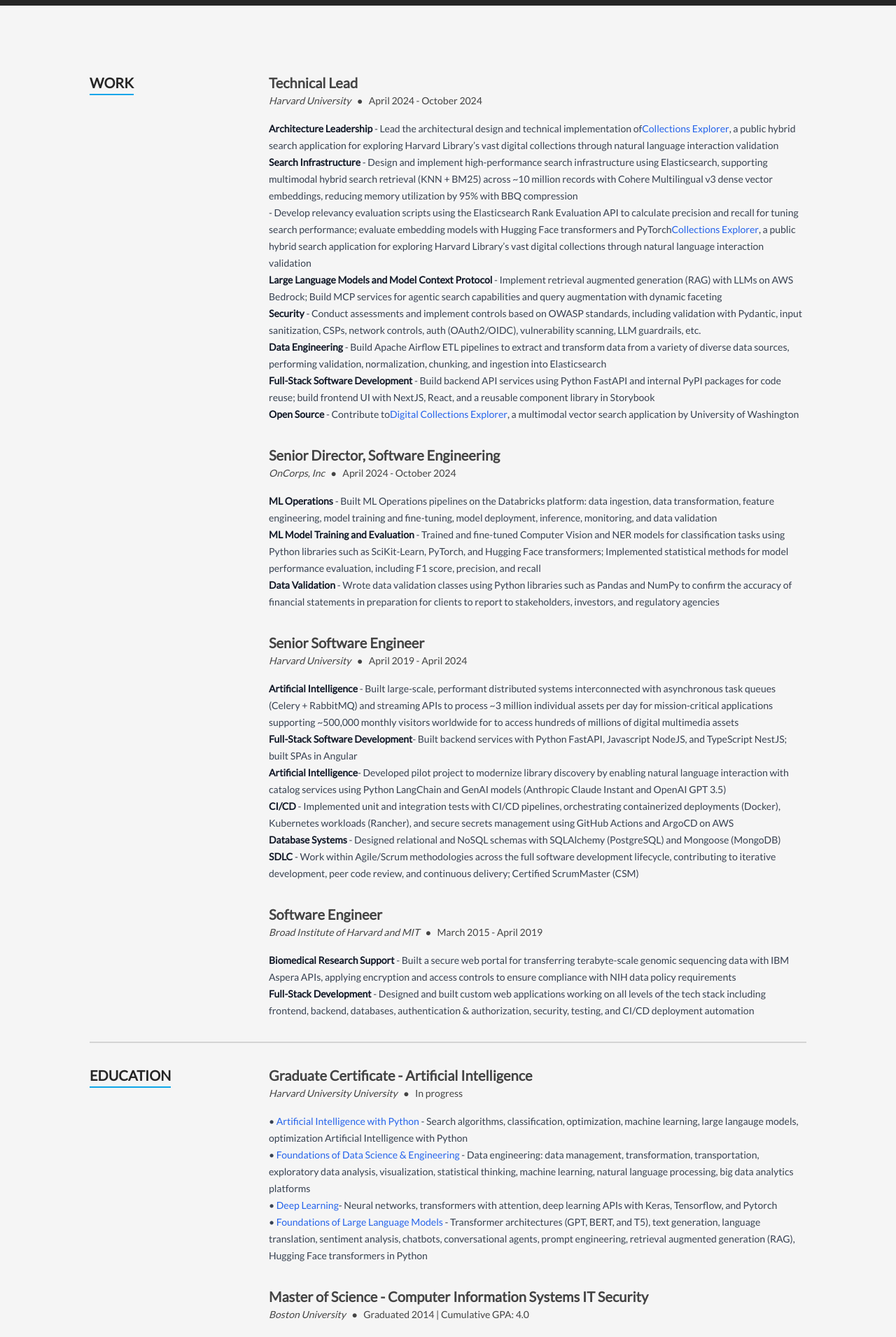
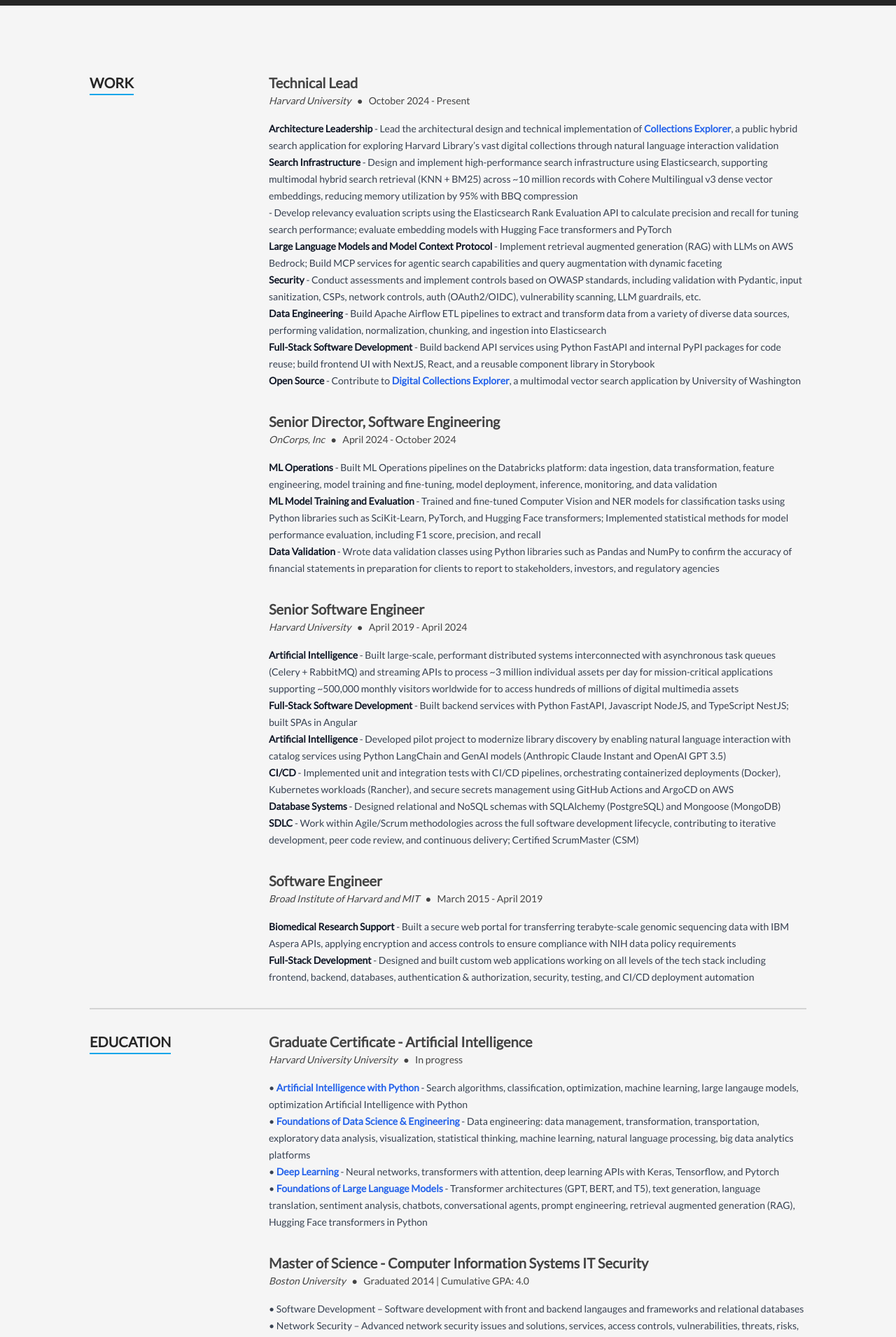
Before and after one commit to ktamaral/ktamaral-portfolio-react, a Next.js app: page / in a window 1280 px wide. Shown: the part 1240-3150 px from the top of the page at 70% size. Built offline with nearby package versions, Linux system fonts and the light colour scheme.

Commit message:
Update resume march 26

```diff
--- a/docker-compose-local.yml
+++ b/docker-compose-local.yml
@@ -1,4 +1,3 @@
-version: '3.7'
 services:
 
   app:
--- a/src/components/Sections/Hero.tsx
+++ b/src/components/Sections/Hero.tsx
@@ -35,7 +35,9 @@
                     primary ? 'border-sky-500 ring-sky-500' : 'border-white ring-white',
                   )}
                   href={href}
-                  key={text}>
+                  key={text}
+                  target="_blank"
+                  rel="noopener noreferrer">
                   {text}
                   {Icon && <Icon className="h-5 w-5 text-white sm:h-6 sm:w-6" />}
                 </a>
--- a/src/data/data.tsx
+++ b/src/data/data.tsx
@@ -218,14 +218,14 @@
     content: (
       <p>
         •{" "}
-        <a href="https://coursebrowser.dce.harvard.edu/course/introduction-to-artificial-intelligence-with-python-3/">
+        <a href="https://coursebrowser.dce.harvard.edu/course/introduction-to-artificial-intelligence-with-python-3/" target="_blank" rel="noopener noreferrer">
           {" "}
           Artificial Intelligence with Python
         </a>{" "}
         - Search algorithms, classification, optimization, machine learning,
         large langauge models, optimization Artificial Intelligence with Python
         <br />•{" "}
-        <a href="https://coursebrowser.dce.harvard.edu/course/foundations-of-data-science-and-engineering/">
+        <a href="https://coursebrowser.dce.harvard.edu/course/foundations-of-data-science-and-engineering/" target="_blank" rel="noopener noreferrer">
           {" "}
           Foundations of Data Science & Engineering
         </a>{" "}
@@ -233,13 +233,13 @@
         exploratory data analysis, visualization, statistical thinking, machine
         learning, natural language processing, big data analytics platforms
         <br />•{" "}
-        <a href="https://coursebrowser.dce.harvard.edu/course/deep-learning/">
+        <a href="https://coursebrowser.dce.harvard.edu/course/deep-learning/" target="_blank" rel="noopener noreferrer">
           Deep Learning
-        </a>
+        </a>{" "}
         - Neural networks, transformers with attention, deep learning APIs with
         Keras, Tensorflow, and Pytorch
         <br />•{" "}
-        <a href="https://coursebrowser.dce.harvard.edu/course/foundations-of-large-language-models/">
+        <a href="https://coursebrowser.dce.harvard.edu/course/foundations-of-large-language-models/" target="_blank" rel="noopener noreferrer">
           Foundations of Large Language Models
         </a>{" "}
         - Transformer architectures (GPT, BERT, and T5), text generation,
@@ -284,14 +284,14 @@
 
 export const experience: TimelineItem[] = [
   {
-    date: "April 2024 - October 2024",
+    date: "October 2024 - Present",
     location: "Harvard University",
     title: "Technical Lead",
     content: (
       <p>
         <strong className="text-black-100">Architecture Leadership</strong>{" "}-
-        Lead the architectural design and technical implementation of
-        <a href="https://collex.lib.harvard.edu">Collections Explorer</a>, a
+        Lead the architectural design and technical implementation of{" "}
+        <a href="https://collex.lib.harvard.edu" target="_blank" rel="noopener noreferrer">Collections Explorer</a>, a
         public hybrid search application for exploring Harvard Library’s vast
         digital collections through natural language interaction validation
         <br />
@@ -305,9 +305,6 @@
         Rank Evaluation API to calculate precision and recall for tuning search
         performance; evaluate embedding models with Hugging Face transformers
         and PyTorch
-        <a href="https://collex.lib.harvard.edu">Collections Explorer</a>, a
-        public hybrid search application for exploring Harvard Library’s vast
-        digital collections through natural language interaction validation
         <br />
         <strong className="text-black-100">
           Large Language Models and Model Context Protocol
@@ -333,8 +330,8 @@
         packages for code reuse; build frontend UI with NextJS, React, and a
         reusable component library in Storybook
         <br />
-        <strong className="text-black-100">Open Source</strong>{" "}- Contribute to
-        <a href="https://arxiv.org/abs/2507.00961">
+        <strong className="text-black-100">Open Source</strong>{" "} - Contribute to{" "}
+        <a href="https://arxiv.org/abs/2507.00961" target="_blank" rel="noopener noreferrer">
           Digital Collections Explorer
         </a>
         , a multimodal vector search application by University of Washington
@@ -355,7 +352,7 @@
         validation
         <br />
         <strong className="text-black-100">
-          ML Model Training and Evaluation
+        ML Model Training and Evaluation
         </strong>{" "}
         - Trained and fine-tuned Computer Vision and NER models for
         classification tasks using Python libraries such as SciKit-Learn,
@@ -387,26 +384,26 @@
         <br />
         <strong className="text-black-100">
           Full-Stack Software Development
-        </strong>
+        </strong>{" "}
         - Built backend services with Python FastAPI, Javascript NodeJS, and
         TypeScript NestJS; built SPAs in Angular
         <br />
-        <strong className="text-black-100">Artificial Intelligence</strong>
+        <strong className="text-black-100">Artificial Intelligence</strong>{" "}
         - Developed pilot project to modernize library discovery by enabling
         natural language interaction with catalog services using Python
         LangChain and GenAI models (Anthropic Claude Instant and OpenAI GPT 3.5)
         <br />
-        <strong className="text-black-100">CI/CD</strong> - Implemented unit and
-        integration tests with CI/CD pipelines, orchestrating containerized
-        deployments (Docker), Kubernetes workloads (Rancher), and secure secrets
-        management using GitHub Actions and ArgoCD on AWS
+        <strong className="text-black-100">CI/CD</strong>{" "}
+        - Implemented unit and integration tests with CI/CD pipelines,
+        orchestrating containerized deployments (Docker), Kubernetes workloads (Rancher),
+        and secure secrets management using GitHub Actions and ArgoCD on AWS
         <br />
-        <strong className="text-black-100">Database Systems</strong> - Designed
-        relational and NoSQL schemas with SQLAlchemy (PostgreSQL) and Mongoose
-        (MongoDB)
+        <strong className="text-black-100">Database Systems</strong>{" "}
+        - Designed relational and NoSQL schemas with SQLAlchemy (PostgreSQL)
+        and Mongoose (MongoDB)
         <br />
-        <strong className="text-black-100">SDLC</strong> - Work within
-        Agile/Scrum methodologies across the full software development
+        <strong className="text-black-100">SDLC</strong>{" "}
+        - Work within Agile/Scrum methodologies across the full software development
         lifecycle, contributing to iterative development, peer code review, and
         continuous delivery; Certified ScrumMaster (CSM)
         <br />
--- a/src/globalStyles.scss
+++ b/src/globalStyles.scss
@@ -69,7 +69,7 @@
 .prose a {
   color: #2563eb;
   text-decoration: none;
-  font-weight: 500;
+  font-weight: bold;
   transition: color 0.2s ease;
 }
 
```
